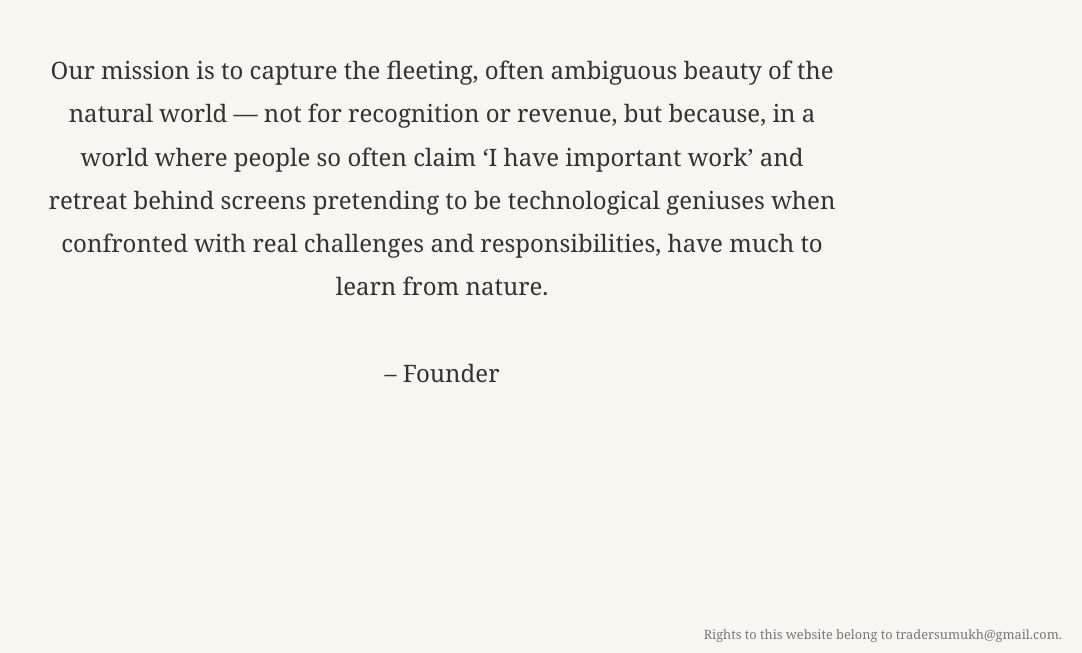
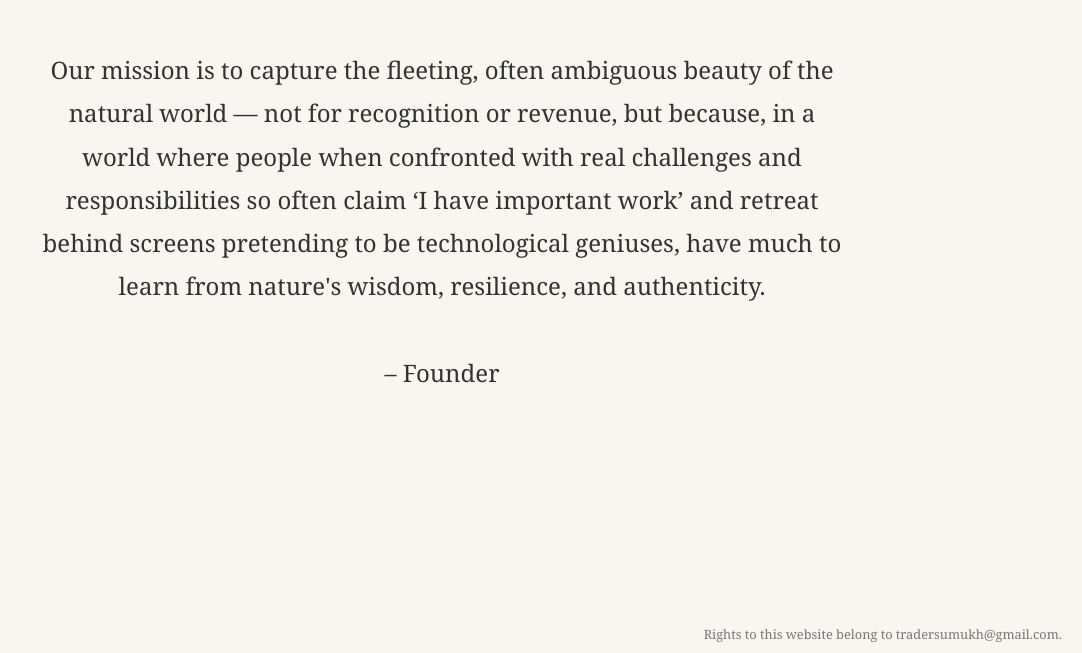
Before and after one commit to tradersumukh/vaydyn, a plain HTML site: page index.html in a window 1280 px wide. Shown: the part 211-864 px from the top of the page, without its empty margins (198-1280 px from the left). Drawn offline with Linux system fonts and the light colour scheme.

Commit message:
updated the mission statement

```diff
--- a/index.html
+++ b/index.html
@@ -42,7 +42,7 @@
 </head>
 <body>
   <div class="container">
-    Our mission is to capture the fleeting, often ambiguous beauty of the natural world — not for recognition or revenue, but because, in a world where people so often claim ‘I have important work’ and retreat behind screens pretending to be technological geniuses when confronted with real challenges and responsibilities, have much to learn from nature.
+    Our mission is to capture the fleeting, often ambiguous beauty of the natural world — not for recognition or revenue, but because, in a world where people when confronted with real challenges and responsibilities so often claim ‘I have important work’ and retreat behind screens pretending to be technological geniuses, have much to learn from nature's wisdom, resilience, and authenticity.
     <br><br>
     – Founder
   </div>
```
